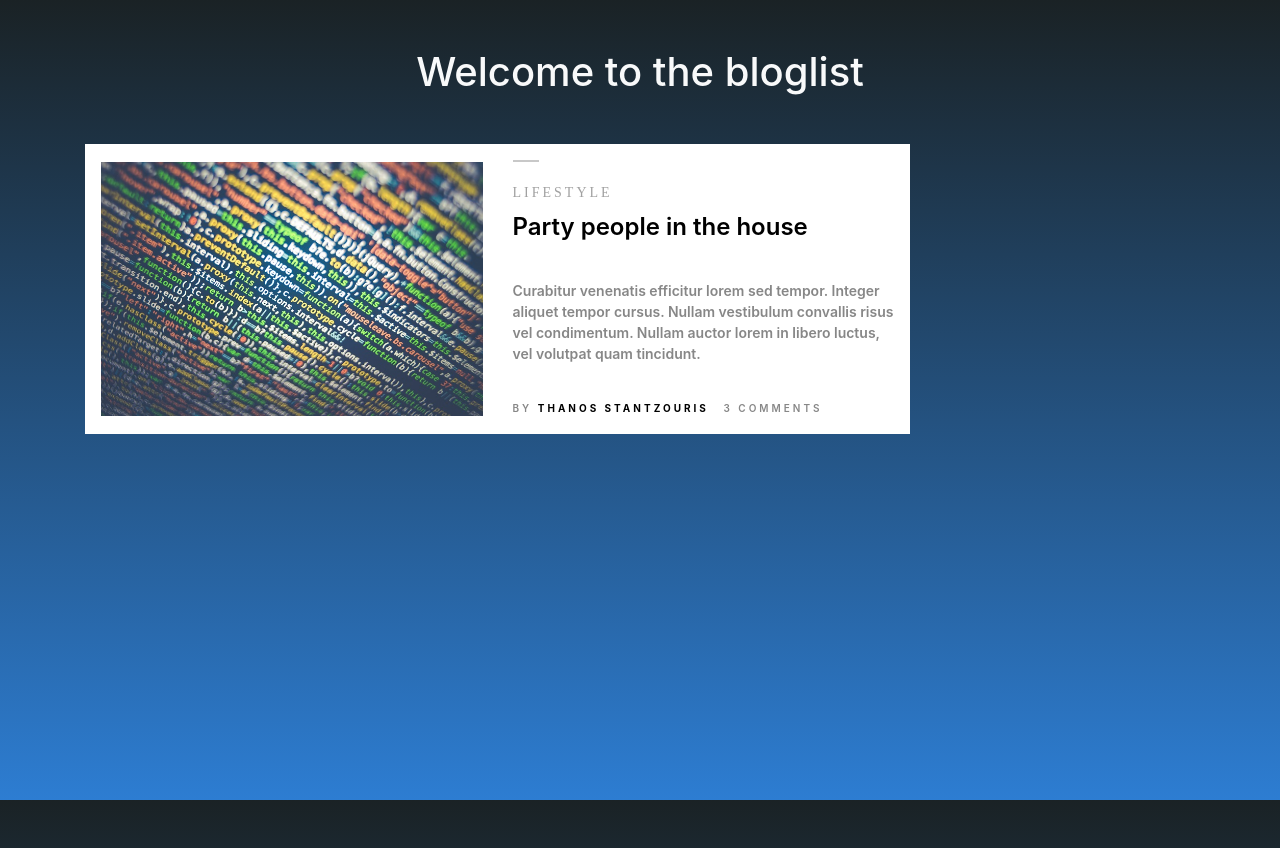
After one commit to athanstan/flippyCards, a PHP site: page /blogList.php in a window 1280 px wide. The commit adds this page. Run offline with PHP 8.4, Linux system fonts and the light colour scheme.

Commit message:
Created the Blog Post preview

```diff
--- /dev/null
+++ b/blogList.php
@@ -0,0 +1,40 @@
+<?php include "includes/header.php"?>
+
+    <h1 class="text-center text-light my-5">Welcome to the bloglist</h1>
+
+<div class="container">
+    <div class="row">
+        <div class="col-12 col-lg-9">
+            <div class="single-blog-area mb-5">
+                <div class="row align-items-center">
+                    <div class="col-12 col-md-6">
+                        <div class="single-blog-thumbnail">
+                            <img class="img-fluid" src="photos/linesofcode.jpg" alt="">
+                        </div>
+                    </div>
+                    <div class="col-12 col-md-6">
+                        <!-- Blog-Content -->
+                        <div class="single-blog-content">
+                            <div class="line"></div>
+                            <a href="#" class="post-tag">LIFESTYLE</a>
+                            <h4>
+                                <a href="#" class="post-headline">Party people in the house</a>
+                            </h4>
+                            <p>
+                            Curabitur venenatis efficitur lorem sed tempor. Integer aliquet tempor cursus. Nullam vestibulum convallis risus vel condimentum. Nullam auctor lorem in libero luctus, vel volutpat quam tincidunt.
+                            </p>
+                            <div class="post-meta">
+                                <p>
+                                    By <a href="#">Thanos Stantzouris</a>
+                                </p>
+                                <p> 3 comments</p>
+                            </div>
+                        </div>
+                    </div>
+                </div>
+            </div>
+        </div>
+
+    </div>
+</div>
+<?php include "includes/footer.php"?>
--- /dev/null
+++ b/includes/footer.php
@@ -0,0 +1,8 @@
+<!-- Optional JavaScript -->
+<!-- Popper.js first, then Bootstrap JS -->
+<script src="https://cdnjs.cloudflare.com/ajax/libs/popper.js/1.14.3/umd/popper.min.js" integrity="sha384-ZMP7rVo3mIykV+2+9J3UJ46jBk0WLaUAdn689aCwoqbBJiSnjAK/l8WvCWPIPm49" crossorigin="anonymous"></script>
+<script src="https://stackpath.bootstrapcdn.com/bootstrap/4.1.1/js/bootstrap.min.js" integrity="sha384-smHYKdLADwkXOn1EmN1qk/HfnUcbVRZyYmZ4qpPea6sjB/pTJ0euyQp0Mk8ck+5T" crossorigin="anonymous"></script>
+<!-- Custom JavaScript -->
+<script src="js/scripts.js"></script>
+</body>
+</html>
--- /dev/null
+++ b/includes/header.php
@@ -0,0 +1,17 @@
+<html lang="en">
+<head>
+    <meta charset="UTF-8">
+    <meta name="viewport" content="width=device-width, initial-scale=1.0">
+    <meta http-equiv="X-UA-Compatible" content="ie=edge">
+    <title>Blog Idea</title>
+    <!-- jQuery link -->
+    <script type = "text/javascript" src = "js/jquery.min.js"></script>
+    <!-- Custom Css -->
+    <link rel="stylesheet" type="text/css" href="style.css">
+    <!-- Bootstrap CSS -->
+    <link rel="stylesheet" href="https://stackpath.bootstrapcdn.com/bootstrap/4.1.1/css/bootstrap.min.css" integrity="sha384-WskhaSGFgHYWDcbwN70/dfYBj47jz9qbsMId/iRN3ewGhXQFZCSftd1LZCfmhktB" crossorigin="anonymous">
+    <!-- Font Awesome Css -->
+    <link rel="stylesheet" href="font-awesome/css/font-awesome.min.css">
+</head>
+
+<body>
--- /dev/null
+++ b/js/scripts.js
@@ -0,0 +1,16 @@
+$(document).ready(function(){
+
+    var frontHeight = $(".frontside").height();
+
+    $(".bodyBackside").height(frontHeight);
+    $(".image-flip").height(frontHeight);
+
+    $(window).resize(function(){
+        var frontHeight = $(".frontside").height();
+
+        $(".bodyBackside").height(frontHeight);
+        $(".image-flip").height(frontHeight);
+
+
+    });
+    });
--- a/style.css
+++ b/style.css
@@ -1,6 +1,8 @@
 body{
     background: linear-gradient(to bottom, #1A2225 0%, #2D7DD2 100%);
     height: 100vh;
+    background-attachment: fixed;
+    background-size:cover;
 }
 
 .blogHeader{
@@ -136,3 +138,74 @@ body{
 
 
 /* Flip Card  */
+
+/* Blog CSS */
+
+    .line{
+        background-color: #c8c8c8;
+        width: 26px;
+        height: 2px;
+        margin-bottom: 20px;
+    }
+
+    .single-blog-area{
+        background-color: white;
+        padding: 1rem;
+    }
+
+
+    .post-tag{
+        color: #a1a1a1;
+        font-size: 11px;
+        text-transform: uppercase;
+        letter-spacing: 3px;
+        margin-bottom: 10px;
+        display: block;
+        -webkit-transition-duration: 500ms;
+        transition-duration: 500ms;
+        text-decoration: none !important;
+        outline: none;
+        font-size: 14px;
+        font-family: "helveticaneuemedium";
+        /* color: #4f4d4d; */
+        background-color: transparent;
+    }
+
+    .post-headline{
+        display: inline-block;
+        color: #000000;
+        font-size: 24px;
+        margin-bottom: 30px;
+        font-weight: 600;
+    }
+    .post-headline:hover{
+        text-decoration: none;
+        color: #000000;
+    }
+
+    .single-blog-area .single-blog-content p{
+        font-size: 14px;
+        margin-bottom: 30px;
+        color: #878787;
+        font-weight: 600;
+    }
+
+    .single-blog-area .single-blog-content .post-meta p{
+        font-size: 10px;
+        text-transform: uppercase;
+        margin-bottom: 0;
+        letter-spacing: 3px;
+        display: inline-block;
+        margin-right: 10px;
+
+    }
+
+    .single-blog-area .single-blog-content .post-meta p a{
+        font-size: 10px;
+        text-transform: uppercase;
+        color: #000000;
+        letter-spacing: 3px;
+        text-decoration: none;
+        font-weight:700;
+    }
+/* Blog CSS */
```
Also changed, not shown: index.php (+5 -47 lines).
